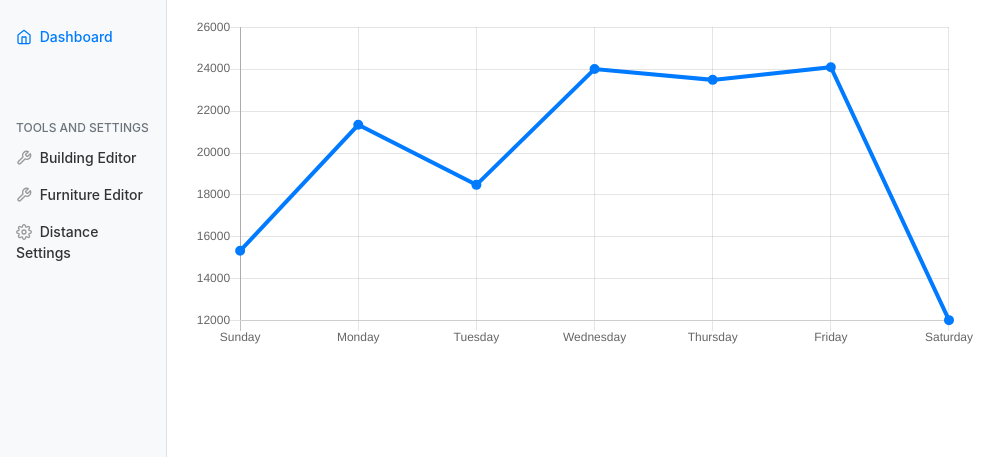
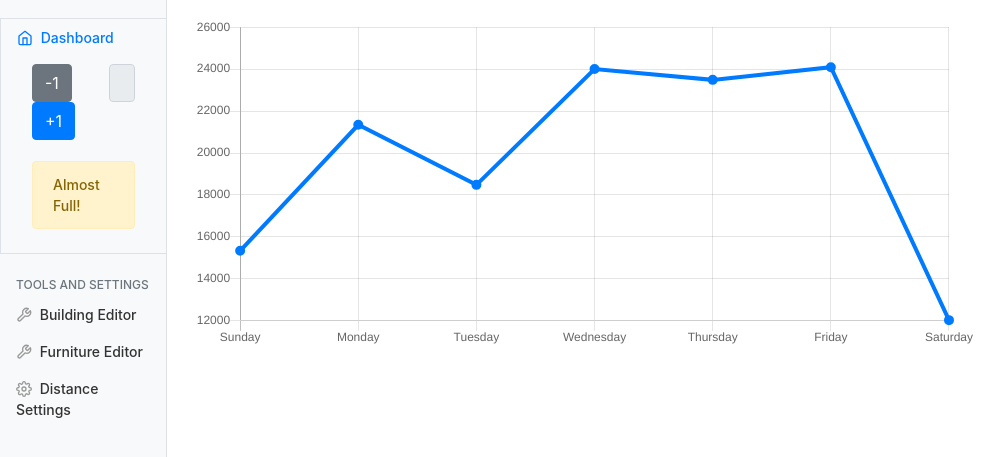
Before and after one commit to lemontyc/mty_hack2020, an Electron app: page renderers/dashboard.html in a window 1000 px wide. Shown: the part 123-580 px from the top of the page. Drawn offline with nearby package versions, Linux system fonts and the light colour scheme; no server answers.

Commit message:
[FEAT] Added forms and buttons for ppltn control
Added buttons to keep track of the people that are entering the avenue

```diff
--- a/main/auth-process.js
+++ b/main/auth-process.js
@@ -14,11 +14,12 @@ function createAuthWindow() {
     height: 800,
     webPreferences: {
       nodeIntegration: false,
-      enableRemoteModule: false
+      enableRemoteModule: false,
     }
   });
 
   win.loadURL(authService.getAuthenticationURL());
+  win.setMenu(null);
 
   const {session: {webRequest}} = win.webContents;
 
--- a/renderers/dashboard.html
+++ b/renderers/dashboard.html
@@ -62,15 +62,48 @@
                     <b id="name"></b> <span class="sr-only"></span>
                   </a>
               </li>
+
+
               <br>
+
+              <span class="border">
                 <li class="nav-item">
                   <a class="nav-link active" href="#">
                     <span data-feather="home"></span>
                     Dashboard <span class="sr-only">(current)</span>
                   </a>
                 </li>
+
+                <li class="nav-item">
+                  <a class="nav-link active" href="#">
+                    <div class="container">
+                      <div class="row">
+                        <div class="col">
+                          <button type="button" class="btn btn-secondary">-1 </button>
+                        </div>
+                        <div class="col-5">
+                          <input class="form-control" type="text" placeholder="0" readonly>
+                        </div>
+                        <div class="col">
+                          <button type="button" class="btn btn-primary"> +1 </button>
+                        </div>
+                      </div>
+
+                      <br>
+
+                      <div class="row">
+                        <div class="col">
+                          <div class="alert alert-warning" role="alert">
+                            Almost Full!
+                          </div>
+                        </div>
+                      </div>
+                    </div>
+                </a>
+              </li>
+            </span>
             </ul>
-            <br><br>
+
             <!-- Thinking long term! -->
             <h6 class="sidebar-heading d-flex justify-content-between align-items-center px-3 mt-4 mb-1 text-muted">
               <span>Tools and Settings</span>
```
Lines whose indentation alone changed are shown as unchanged.
